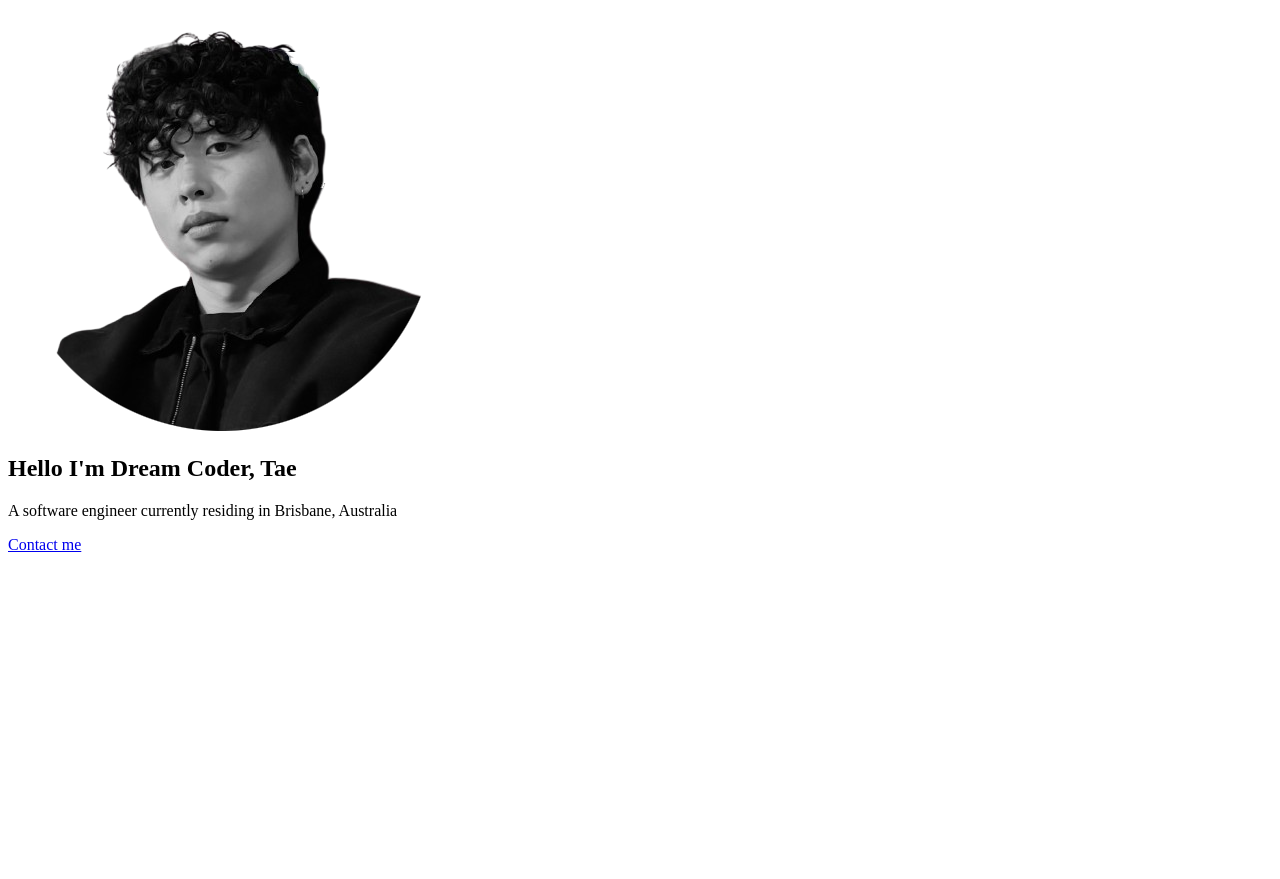
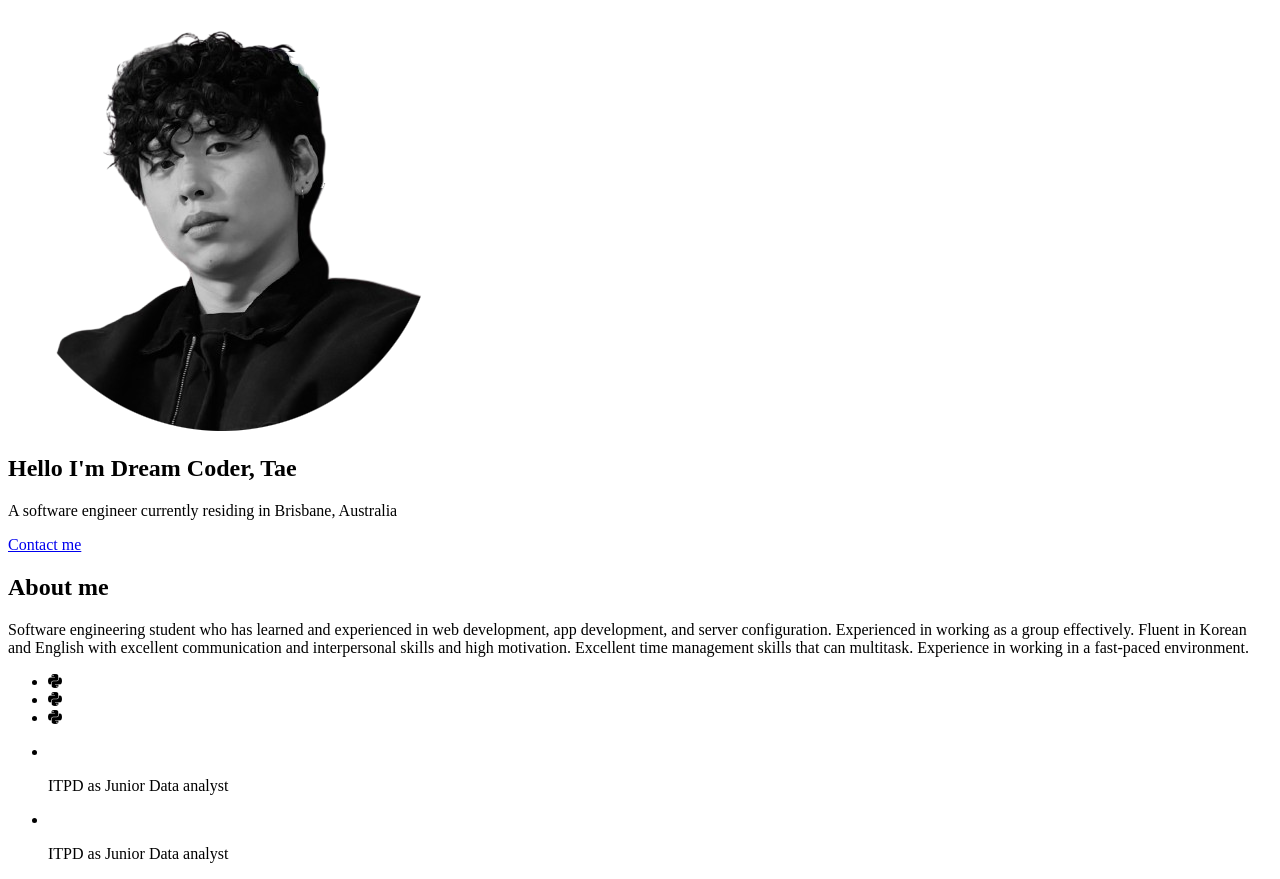
Before and after one commit to tae920/portfolio, a plain HTML site: page index.html in a window 1280 px wide. Shown: the part 469-1348 px from the top of the page. Before the commit the page ends 1031 px from the top, so only its background shows below. Drawn offline with Linux system fonts and the light colour scheme.

Commit message:
html-about

```diff
--- a/index.html
+++ b/index.html
@@ -19,8 +19,7 @@
     <link rel="preconnect" href="https://fonts.gstatic.com" crossorigin>
     <link href="https://fonts.googleapis.com/css2?family=Open+Sans:wght@400;600&display=swap" rel="stylesheet">
     <!-- Font Awesome -->
-    <script src="https://kit.fontawesome.com/9eb162ac0d.js"
-    crossorigin="anonymous"></script>
+    <script src="https://kit.fontawesome.com/7c8814318e.js" crossorigin="anonymous"></script>
     <!-- CSS -->
     <link rel="stylesheet" href="css/style.css" />
     <!-- Javascript -->
@@ -54,7 +53,36 @@
         <a href="#contact">Contact me</a>
     </section>
     <!-- about -->
-    <section id="about"></section>
+    <section id="about">
+        <h2>About me</h2>
+        <p>Software engineering student who has learned and experienced in web development,
+            app development, and server configuration. Experienced in working as a group effectively.
+             Fluent in Korean and English with excellent communication and interpersonal skills and
+             high motivation. Excellent time management skills that can multitask. Experience in
+             working in a fast-paced environment.
+        </p>
+        <ul>
+            <li><i class="fa-brands fa-python"></i></li>
+            <li><i class="fa-brands fa-python"></i></li>
+            <li><i class="fa-brands fa-python"></i></li>
+        </ul>
+        <ul>
+            <li>
+                <img src="" alt="">
+                <div>
+                    <p>ITPD as Junior Data analyst</p>
+                    <p></p>
+                </div>
+            </li>
+            <li>
+                <img src="" alt="">
+                <div>
+                    <p>ITPD as Junior Data analyst</p>
+                    <p></p>
+                </div>
+            </li>
+        </ul>
+    </section>
     <!-- skills -->
     <section id="skills"></section>
     <!-- work -->
```
